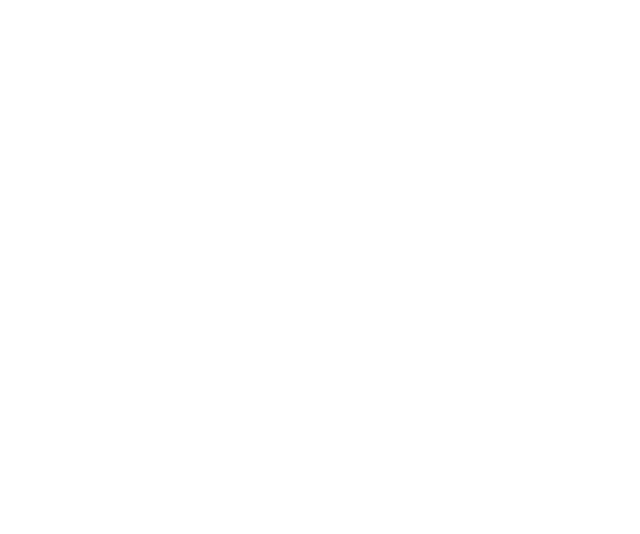
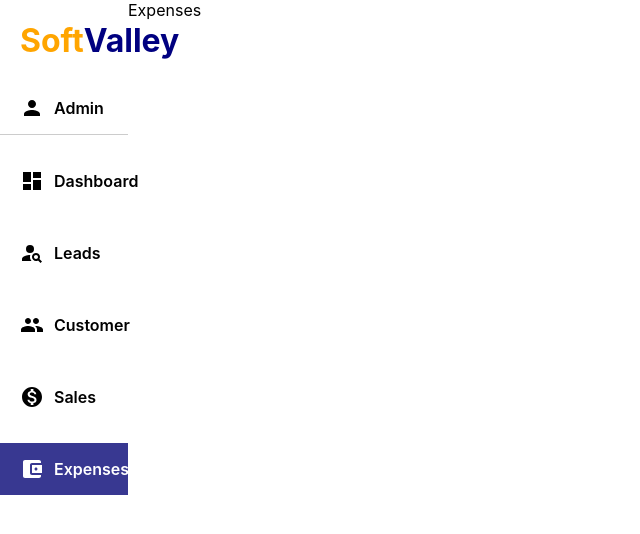
Before and after one commit to mabuhanifa/soft-valley-crm, a React (Create React App) app: page /expenses in a window 1280 px wide. Before the commit this address had no page. Shown: the top 534 px of the page, without its empty margins (0-640 px from the left). Built offline with nearby package versions, Linux system fonts and the light colour scheme.

Commit message:
expenses route

```diff
--- a/src/App.js
+++ b/src/App.js
@@ -2,6 +2,7 @@
 import "./App.css";
 import Admin from "./components/Admin";
 import Customer from "./components/Customer";
+import Expenses from "./components/Expenses";
 import Home from "./components/Home";
 import Leads from "./components/Leads";
 import Sales from "./components/Sales";
@@ -15,6 +16,7 @@
       <Route path="/admin" element={<Admin />} />
       <Route path="/customer" element={<Customer />} />
       <Route path="/sales" element={<Sales />} />
+      <Route path="/expenses" element={<Expenses />} />
     </Routes>
   );
 }
--- a/src/components/Dashboard.js
+++ b/src/components/Dashboard.js
@@ -7,7 +7,7 @@
       <div className="side">
         <SideBar />
       </div>
-      <div>Calender</div>
+      <div>Dashboard</div>
     </div>
   )
 }
--- a/src/components/Expenses.js
+++ b/src/components/Expenses.js
@@ -1,7 +1,13 @@
 import React from 'react'
+import SideBar from './SideBar'
 
 export default function Expenses() {
   return (
-    <div>Expenses</div>
+    <div className="home">
+      <div className="side">
+        <SideBar />
+      </div>
+      <div>Expenses</div>
+    </div>
   )
 }
--- a/src/components/Leads.js
+++ b/src/components/Leads.js
@@ -7,7 +7,7 @@
       <div className="side">
         <SideBar />
       </div>
-      <div>Calender</div>
+      <div>Leads</div>
     </div>
   )
 }
```
